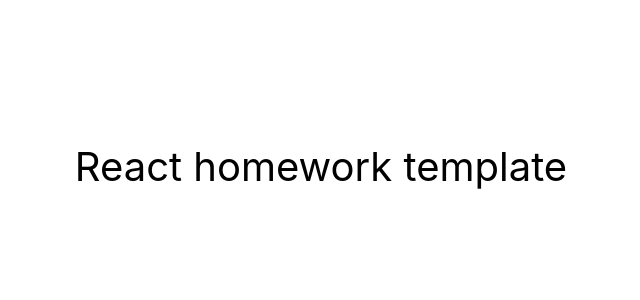
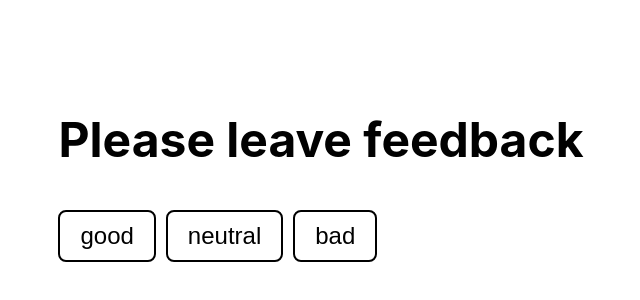
Before and after one commit to kostiantynyevdokymov/goit-react-hw-02-feedback, a React (Create React App) app: page / in a window 1280 px wide. Shown: the part 234-534 px from the top of the page, without its empty margins (319-959 px from the left). Built offline with nearby package versions, Linux system fonts and the light colour scheme.

Commit message:
Add Feedback, Option, Section

```diff
--- a/src/components/App.jsx
+++ b/src/components/App.jsx
@@ -1,16 +1,10 @@
+import Main from './utils/App.styled';
+import Feedback from './feedback/Feedback';
+
 export const App = () => {
   return (
-    <div
-      style={{
-        height: '100vh',
-        display: 'flex',
-        justifyContent: 'center',
-        alignItems: 'center',
-        fontSize: 40,
-        color: '#010101'
-      }}
-    >
-      React homework template
-    </div>
+    <Main>
+      <Feedback />
+    </Main>
   );
 };
--- /dev/null
+++ b/src/components/feedback/Feedback.jsx
@@ -0,0 +1,34 @@
+import { Component } from 'react';
+import { FeedbackOptions } from './FeedbackOptions/FeedbackOptions';
+import { Section } from './Section/Section';
+
+class Feedback extends Component {
+  state = {
+    good: 0,
+    neutral: 0,
+    bad: 0,
+  };
+
+  clickOnBtn = feedback => {
+    this.setState(prevState => {
+      return {
+        [feedback]: prevState[feedback] + 1,
+      };
+    });
+  };
+
+  render() {
+    return (
+      <>
+        <Section title="Please leave feedback">
+          <FeedbackOptions
+            options={this.state}
+            onLeaveFeedbck={this.clickOnBtn}
+          />
+        </Section>
+      </>
+    );
+  }
+}
+
+export default Feedback;
--- /dev/null
+++ b/src/components/feedback/FeedbackOptions/FeedbackOptions.jsx
@@ -0,0 +1,19 @@
+import React from 'react';
+import PropTypes from 'prop-types';
+import Button from './FeedbackOptions.styled';
+
+export const FeedbackOptions = ({ options, onLeaveFeedback }) =>
+  Object.keys(options).map(item => (
+    <Button
+      type="button"
+      name={item}
+      onClick={() => onLeaveFeedback(item)}
+      key={item}
+    >
+      {item}
+    </Button>
+  ));
+FeedbackOptions.prototype = {
+  options: PropTypes.objectOf(PropTypes.number),
+  onLeaveFeedback: PropTypes.func.isRequired,
+};
--- /dev/null
+++ b/src/components/feedback/FeedbackOptions/FeedbackOptions.styled.jsx
@@ -0,0 +1,19 @@
+import styled from '@emotion/styled';
+
+const Button = styled.button`
+  padding: 10px 20px;
+  margin-right: 10px;
+  font-size: 24px;
+  background-color: transparent;
+  border: 2px black solid;
+  border-radius: 8px;
+  cursor: pointer;
+  transition: color 250ms linear;
+  transition: background-color 250ms linear;
+  &:hover {
+    background-color: black;
+    color: white;
+  }
+`;
+
+export default Button;
--- /dev/null
+++ b/src/components/feedback/Section/Section.jsx
@@ -0,0 +1,15 @@
+import PropTypes from 'prop-types';
+import Title from './Section.styled';
+
+export const Section = ({ title, children }) => {
+  return (
+    <section>
+      <Title>{title}</Title>
+      {children}
+    </section>
+  );
+};
+
+Section.prototype = {
+  title: PropTypes.string.isRequired,
+};
--- /dev/null
+++ b/src/components/feedback/Section/Section.styled.jsx
@@ -0,0 +1,6 @@
+import styled from '@emotion/styled';
+
+const Title = styled.h2`
+  font-size: 48px;
+`;
+export default Title;
--- /dev/null
+++ b/src/components/utils/App.styled.jsx
@@ -0,0 +1,10 @@
+import styled from '@emotion/styled';
+const Main = styled.div`
+  height: 100vh;
+  display: flex;
+  justify-content: center;
+  align-items: center;
+  font-size: 36px;
+  color: #010101;
+`;
+export default Main;
```
Also changed, not shown: package.json (+5 -2 lines), 1 other file (tests, documents, lock files or other folders).
